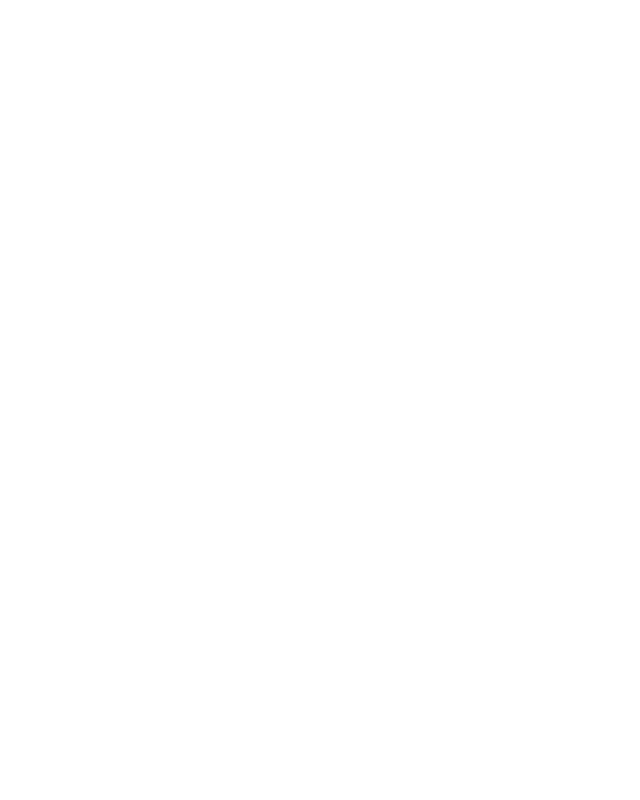
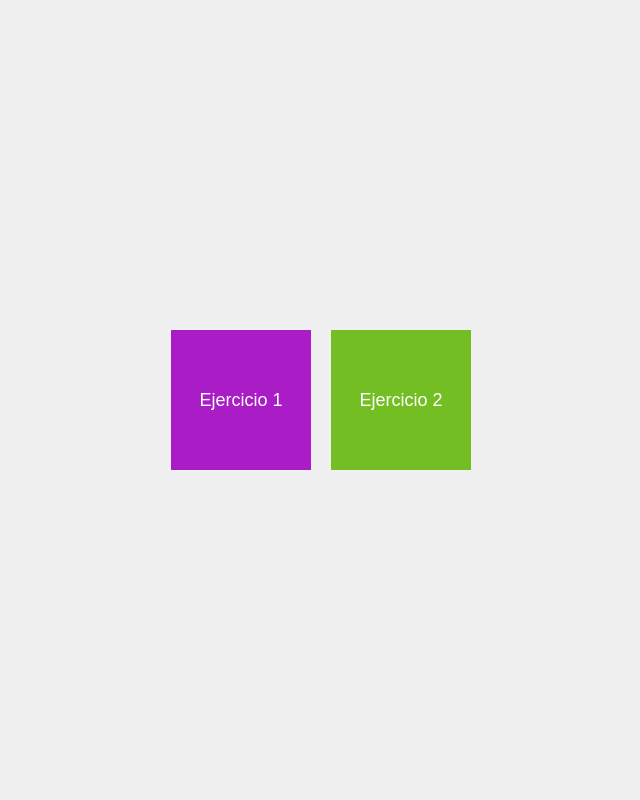
Before and after one commit to jp10z/iplacex-programacionweb-examen, a Flask app: page / in a window 1280 px wide. Before the commit the part shown is empty. Shown: the whole page, without its empty margins (319-959 px from the left). Run offline with Flask 3, Linux system fonts and the light colour scheme.

Commit message:
Se agrega página de inicio

```diff
--- /dev/null
+++ b/app/static/css/index.css
@@ -0,0 +1,45 @@
+body {
+  display: flex;
+  justify-content: center;
+  align-items: center;
+  height: 100vh;
+  margin: 0;
+  background-color: #f0f0f0;
+  font-family: Arial, sans-serif;
+}
+
+.button-container {
+  display: grid;
+  grid-template-columns: repeat(2, 1fr);
+  gap: 20px;
+}
+
+.button {
+  font-size: 18px;
+  color: #FFFFFF;
+  border: none;
+  cursor: pointer;
+  transition: background-color 0.1s ease;
+  height: 140px;
+  width: 140px;
+  display: flex;
+  align-items: center;
+  justify-content: center;
+  text-decoration:none;
+}
+
+.button-ejercicio1 {
+  background-color: #a91cc6;
+}
+
+.button-ejercicio1:hover {
+  background-color: #840a9c;
+}
+
+.button-ejercicio2 {
+  background-color: #73be23;
+}
+
+.button-ejercicio2:hover {
+  background-color: #54920a;
+}
--- a/app/templates/index.html
+++ b/app/templates/index.html
@@ -6,13 +6,16 @@
   <meta name="viewport" content="width=device-width, initial-scale=1.0">
   <meta http-equiv="X-UA-Compatible" content="ie=edge">
   <title>Inicio | Exámen</title>
-  <!-- <link rel="stylesheet" type="text/css" href="/static/css/index.css"> -->
+  <link rel="stylesheet" type="text/css" href="/static/css/index.css">
   <!-- <link rel="icon" href="/static/favicon.png" type="image/x-icon"> -->
 </head>
 
 <body>
   <main>
-
+    <div class="button-container">
+      <a href="ejercicio1" class="button button-ejercicio1">Ejercicio 1</a>
+      <a href="ejercicio2" class="button button-ejercicio2">Ejercicio 2</a>
+    </div>
   </main>
 </body>
 
```
